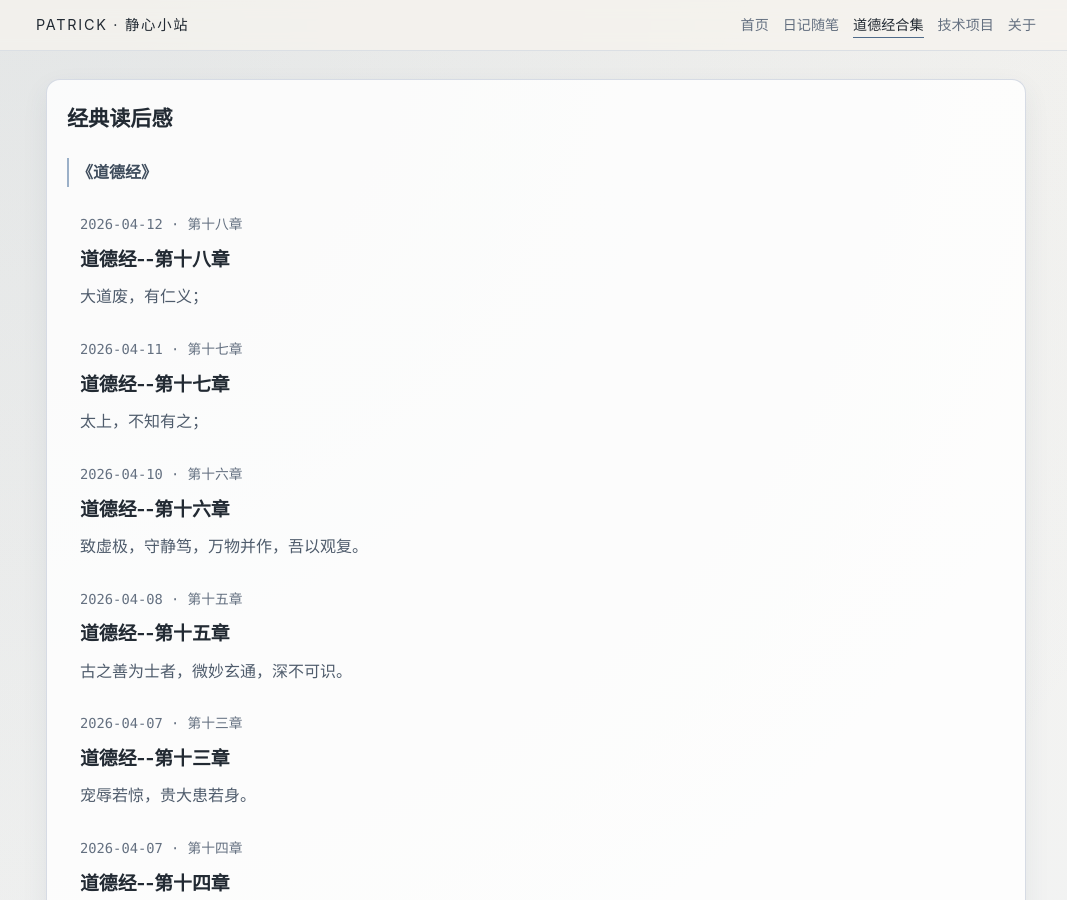
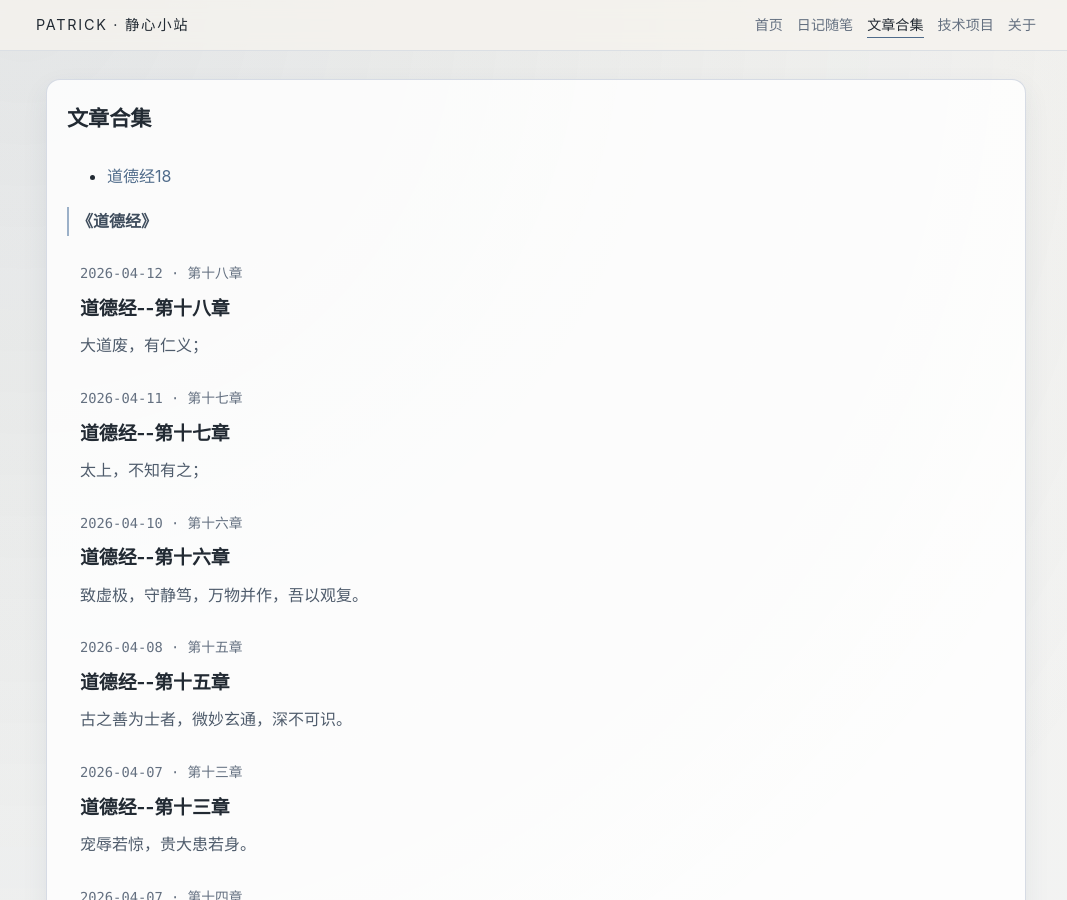
Before and after one commit to Navy-Patrick/Boker, a Jekyll site: the page reading.html, which Jekyll copies as it is, in a window 1280 px wide and 900 px high. Shown: the whole window, without its empty margins (104-1171 px from the left). Built offline with Jekyll 4.4.1, drawn with Linux system fonts in a browser that asks for light colours.

Commit message:
update: daily notes 2026-04-13

```diff
--- a/about.html
+++ b/about.html
@@ -13,7 +13,7 @@
       <nav class="nav">
         <a href="./index.html">首页</a>
         <a href="./diary.html">日记随笔</a>
-        <a href="./reading.html">道德经合集</a>
+        <a href="./reading.html">文章合集</a>
         <a href="./projects.html">技术项目</a>
         <a class="active" href="./about.html">关于</a>
       </nav>
--- a/diary.html
+++ b/diary.html
@@ -13,7 +13,7 @@
       <nav class="nav">
         <a href="./index.html">首页</a>
         <a class="active" href="./diary.html">日记随笔</a>
-        <a href="./reading.html">道德经合集</a>
+        <a href="./reading.html">文章合集</a>
         <a href="./projects.html">技术项目</a>
         <a href="./about.html">关于</a>
       </nav>
--- a/index.html
+++ b/index.html
@@ -13,7 +13,7 @@
       <nav class="nav">
         <a class="active" href="./index.html">首页</a>
         <a href="./diary.html">日记随笔</a>
-        <a href="./reading.html">道德经合集</a>
+        <a href="./reading.html">文章合集</a>
         <a href="./projects.html">技术项目</a>
         <a href="./about.html">关于</a>
       </nav>
--- a/projects.html
+++ b/projects.html
@@ -13,7 +13,7 @@
       <nav class="nav">
         <a href="./index.html">首页</a>
         <a href="./diary.html">日记随笔</a>
-        <a href="./reading.html">道德经合集</a>
+        <a href="./reading.html">文章合集</a>
         <a class="active" href="./projects.html">技术项目</a>
         <a href="./about.html">关于</a>
       </nav>
@@ -23,7 +23,7 @@
   <div class="site-wrap">
     <main class="main">
       <h1 class="section-title">技术项目展览</h1>
-      <p class="lead">当前为预留区。后续你可以直接复制项目卡片，补充项目名、简介、技术栈与 GitHub 链接。</p>
+
 
       <section class="grid">
         <article class="item">
--- a/reading.html
+++ b/reading.html
@@ -3,7 +3,7 @@
 <head>
   <meta charset="UTF-8" />
   <meta name="viewport" content="width=device-width, initial-scale=1.0" />
-  <title>道德经合集 | Patrick 的静心小站</title>
+  <title>文章合集 | Patrick 的静心小站</title>
   <link rel="stylesheet" href="./style.css" />
 </head>
 <body>
@@ -13,7 +13,7 @@
       <nav class="nav">
         <a href="./index.html">首页</a>
         <a href="./diary.html">日记随笔</a>
-        <a class="active" href="./reading.html">道德经合集</a>
+        <a class="active" href="./reading.html">文章合集</a>
         <a href="./projects.html">技术项目</a>
         <a href="./about.html">关于</a>
       </nav>
@@ -24,11 +24,11 @@
     <main class="main">
       <section class="panel">
         <div class="section-head">
-          <h1 class="section-title">经典读后感</h1>
+          <h1 class="section-title">文章合集</h1>
         </div>
 
-        <h2 class="group-title">《道德经》</h2>
-        <ul class="item-list" id="reading-list"></ul>
+        <ul class="book-tabs" id="book-tabs"></ul>
+        <div id="book-groups"></div>
       </section>
     </main>
 
@@ -40,19 +40,42 @@
   <script src="./app.js"></script>
   <script>
     (async () => {
-      const list = document.getElementById('reading-list');
+      const tabsEl = document.getElementById('book-tabs');
+      const groupsEl = document.getElementById('book-groups');
+
       try {
         const posts = await BlogApp.loadJson('./data/reading.json');
-        const ddj = posts.filter(item => item.book === '道德经').sort((a, b) => (a.date < b.date ? 1 : -1));
-        list.innerHTML = ddj.map(item => `
-          <li class="item card-row">
-            <div class="item-meta">${BlogApp.formatDate(item.date)} · ${item.section}</div>
-            <h3 class="item-title"><a href="./article.html?type=reading&id=${encodeURIComponent(item.id)}">${item.title}</a></h3>
-            <p class="item-desc">${item.summary}</p>
-          </li>
+        const sorted = posts.slice().sort((a, b) => (a.date < b.date ? 1 : -1));
+
+        const byBook = sorted.reduce((acc, item) => {
+          const key = item.book || '未分类';
+          if (!acc[key]) acc[key] = [];
+          acc[key].push(item);
+          return acc;
+        }, {});
+
+        const books = Object.keys(byBook);
+
+        tabsEl.innerHTML = books.map((book, i) => `
+          <li><a href="#book-${i}" class="book-tab">${book}<span>${byBook[book].length}</span></a></li>
+        `).join('');
+
+        groupsEl.innerHTML = books.map((book, i) => `
+          <section class="book-group" id="book-${i}">
+            <h2 class="group-title">《${book}》</h2>
+            <ul class="item-list">
+              ${byBook[book].map(item => `
+                <li class="item card-row">
+                  <div class="item-meta">${BlogApp.formatDate(item.date)} · ${item.section || '未分章'}</div>
+                  <h3 class="item-title"><a href="./article.html?type=reading&id=${encodeURIComponent(item.id)}">${item.title}</a></h3>
+                  <p class="item-desc">${item.summary}</p>
+                </li>
+              `).join('')}
+            </ul>
+          </section>
         `).join('');
       } catch (e) {
-        list.innerHTML = '<li class="empty">暂时无法加载读书目录。</li>';
+        groupsEl.innerHTML = '<p class="empty">暂时无法加载文章合集目录。</p>';
       }
     })();
   </script>
```
